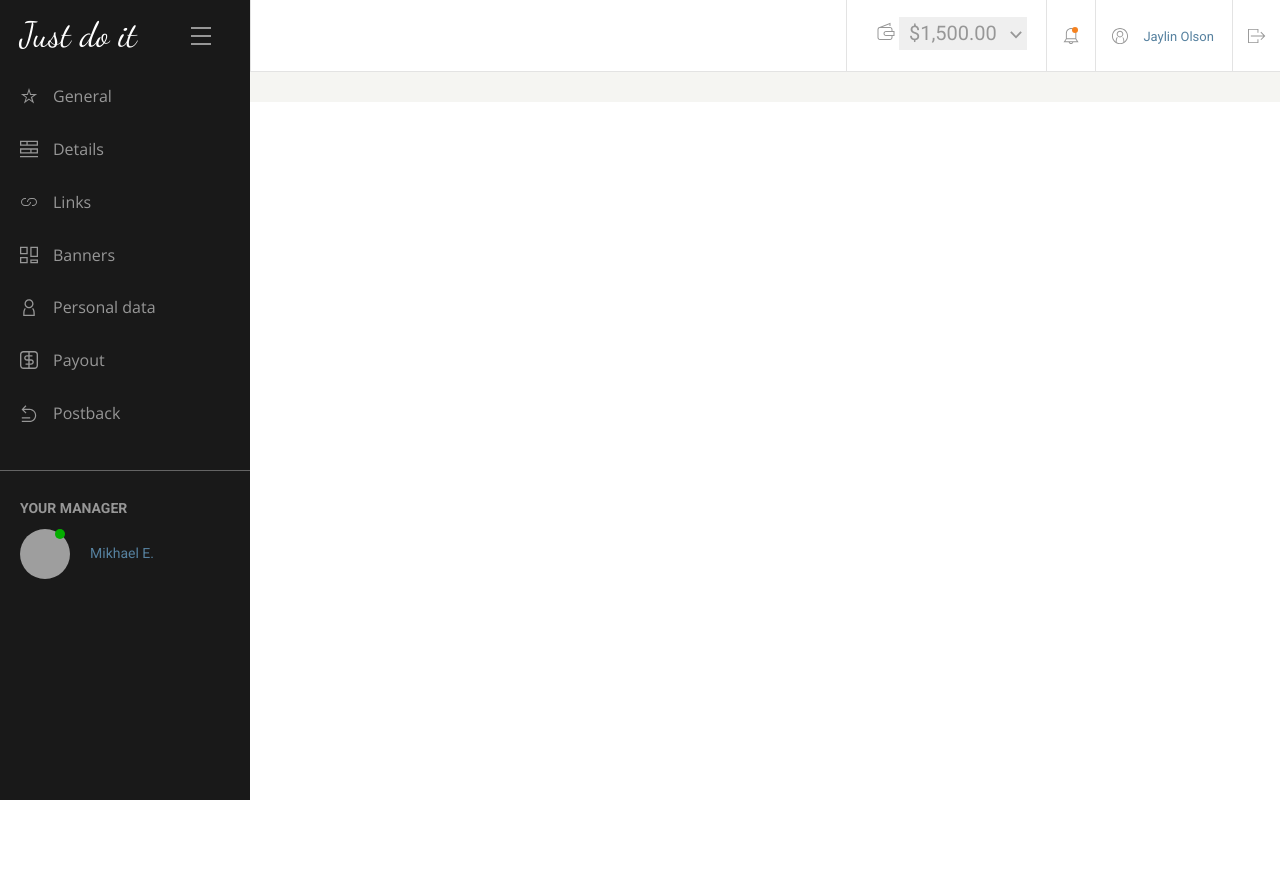
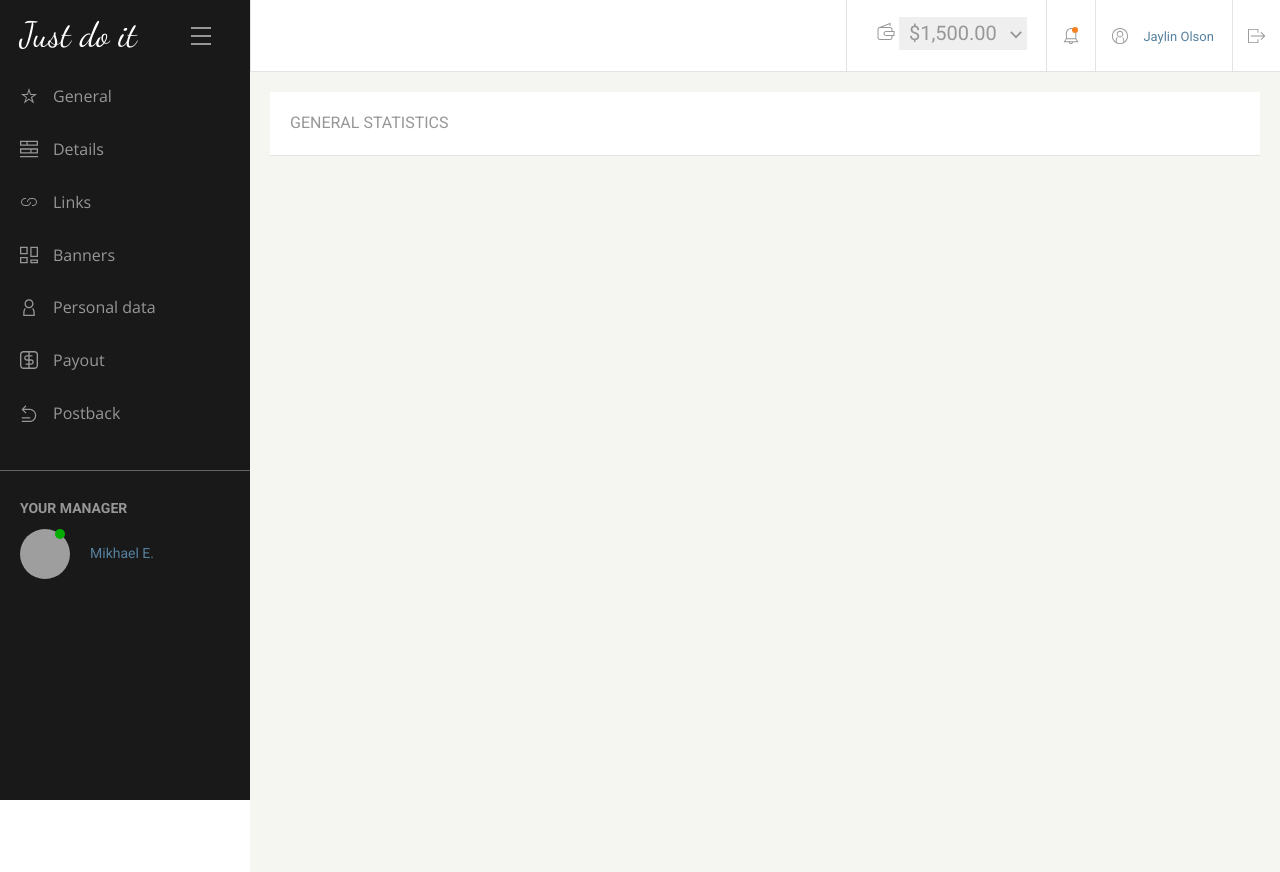
Before and after one commit to szympol/Slicing-dashboard-to-static-site, a website: page index.html in a window 1280 px wide. Before the commit the page ends 800 px from the top, so only its background shows below. Drawn offline with nearby package versions, Linux system fonts and the light colour scheme; grey boxes are pictures that could not be loaded.

Commit message:
Update grid html

```diff
--- a/index.html
+++ b/index.html
@@ -126,8 +126,9 @@
   </div>
 
 <section class="pages-background main">
-  <div class="container-fluid container-fluid--spaceBetweenSections">
-    <div ></div>
+  <div class="container-fluid container-fluid--spaceBetweenSections container-fluid--backgroundColor">
+      <div class="pageHeader pageHeader--borderBottom generalStatistics">general statistics</div>
+
     <div class="container">
       <div class="row">
         <div></div>
--- a/sass/_layout.scss
+++ b/sass/_layout.scss
@@ -14,29 +14,6 @@
     @include grid('xl');
   }
 
-
-  .container {
-    width: 100%;
-    max-width: 1170px;
-    margin: 0 auto;
-    padding-left: 15px;
-    padding-right: 15px;
-    &--spaceBetweenSections {
-      padding-top: 15px;
-      padding-bottom: 15px;
-    }
-  }
-
-  .container-fluid {
-    width: 100%;
-    padding-left: 15px;
-    padding-right: 15px;
-    &--spaceBetweenSections {
-      padding-top: 15px;
-      padding-bottom: 15px;
-    }
-  }
-
   .row {
     display: flex;
     flex-wrap: wrap;
@@ -47,5 +24,33 @@
   }
 
   .pages-background {
+    height: 100vh;
     background-color: $betweenSectionBackground-color;
+    padding: 20px 20px;
   }
+
+  .container {
+    width: 100%;
+    max-width: 1170px;
+    margin: 0 auto;
+/*     padding-left: 20px;
+    padding-right: 20px; */
+    &--spaceBetweenSections {
+      margin-bottom: 20px;
+    }
+    &--backgroundColor {
+      background-color: #fff;
+    }
+  }
+
+  .container-fluid {
+    width: 100%;
+/*     padding-left: 20px;
+    padding-right: 20px; */
+    &--spaceBetweenSections {
+      margin-bottom: 20px;
+    }
+    &--backgroundColor {
+      background-color: #fff;
+    }
+  }
--- a/sass/components/_form_field.scss
+++ b/sass/components/_form_field.scss
@@ -4,6 +4,9 @@
     text-transform: uppercase;
     font-family: $pageHeader-font;
     color: $basicFont-color;
+    &--borderBottom {
+        border-bottom: 1px solid $hoverBackground-color;
+    }
 }
 
 .sectionHeader {
@@ -14,7 +17,9 @@
     font-weight: bold;
 }
 
-
+.generalStatistics {
+    padding: 20px;
+}
 
 //LINKS
 .link {
```
Also changed, not shown: styleguide.html (+2 -0 lines), css/style.css, sass/style.scss (line endings or trailing spaces).
